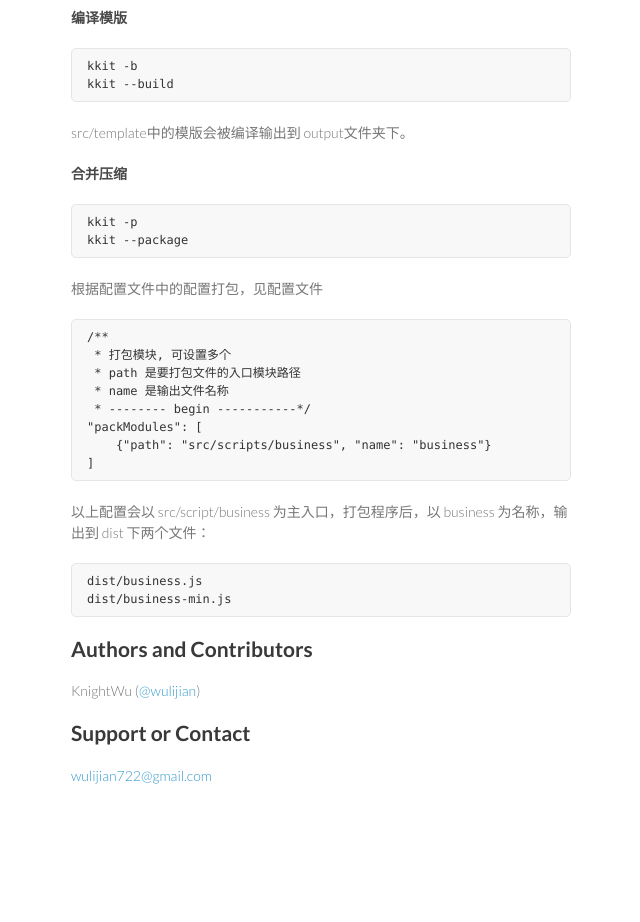
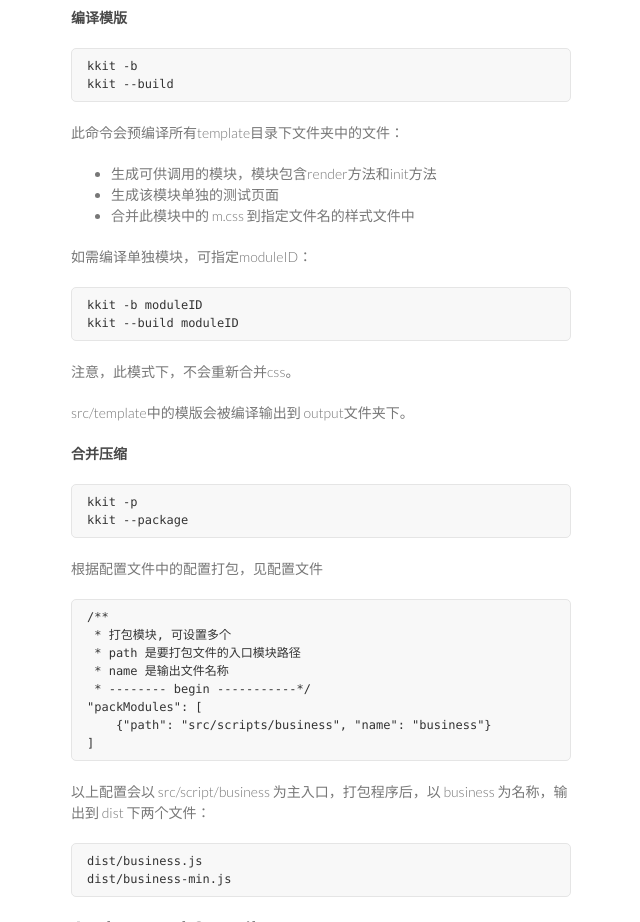
Before and after one commit to wulijian/knighkit, a plain HTML site: page index.html in a window 1280 px wide. Shown: the part 2040-2962 px from the top of the page, without its empty margins (499-1139 px from the left). Before the commit the page ends 2896 px from the top, so only its background shows below. Drawn offline with Linux system fonts and the light colour scheme.

```diff
--- a/index.html
+++ b/index.html
@@ -132,6 +132,20 @@
 kkit --build
 </code></pre>
 
+<p>此命令会预编译所有template目录下文件夹中的文件：</p>
+
+<ul>
+<li>生成可供调用的模块，模块包含render方法和init方法</li>
+<li>生成该模块单独的测试页面</li>
+<li>合并此模块中的 m.css 到指定文件名的样式文件中</li>
+</ul><p>如需编译单独模块，可指定moduleID：</p>
+
+<pre><code>kkit -b moduleID
+kkit --build moduleID
+</code></pre>
+
+<p>注意，此模式下，不会重新合并css。</p>
+
 <p>src/template中的模版会被编译输出到 output文件夹下。</p>
 
 <h4>合并压缩</h4>
```
Also changed, not shown: params.json (+1 -1 lines).
